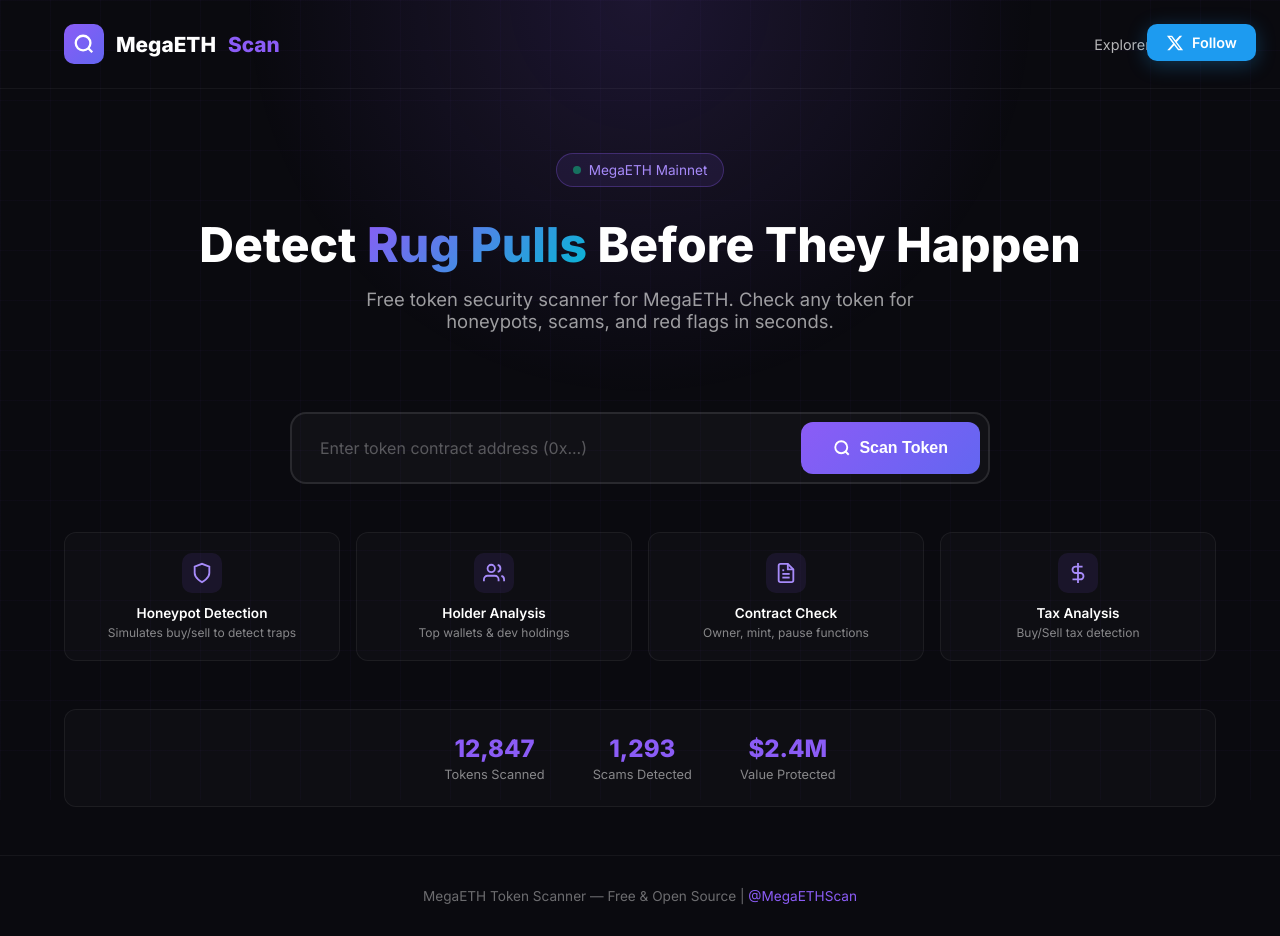
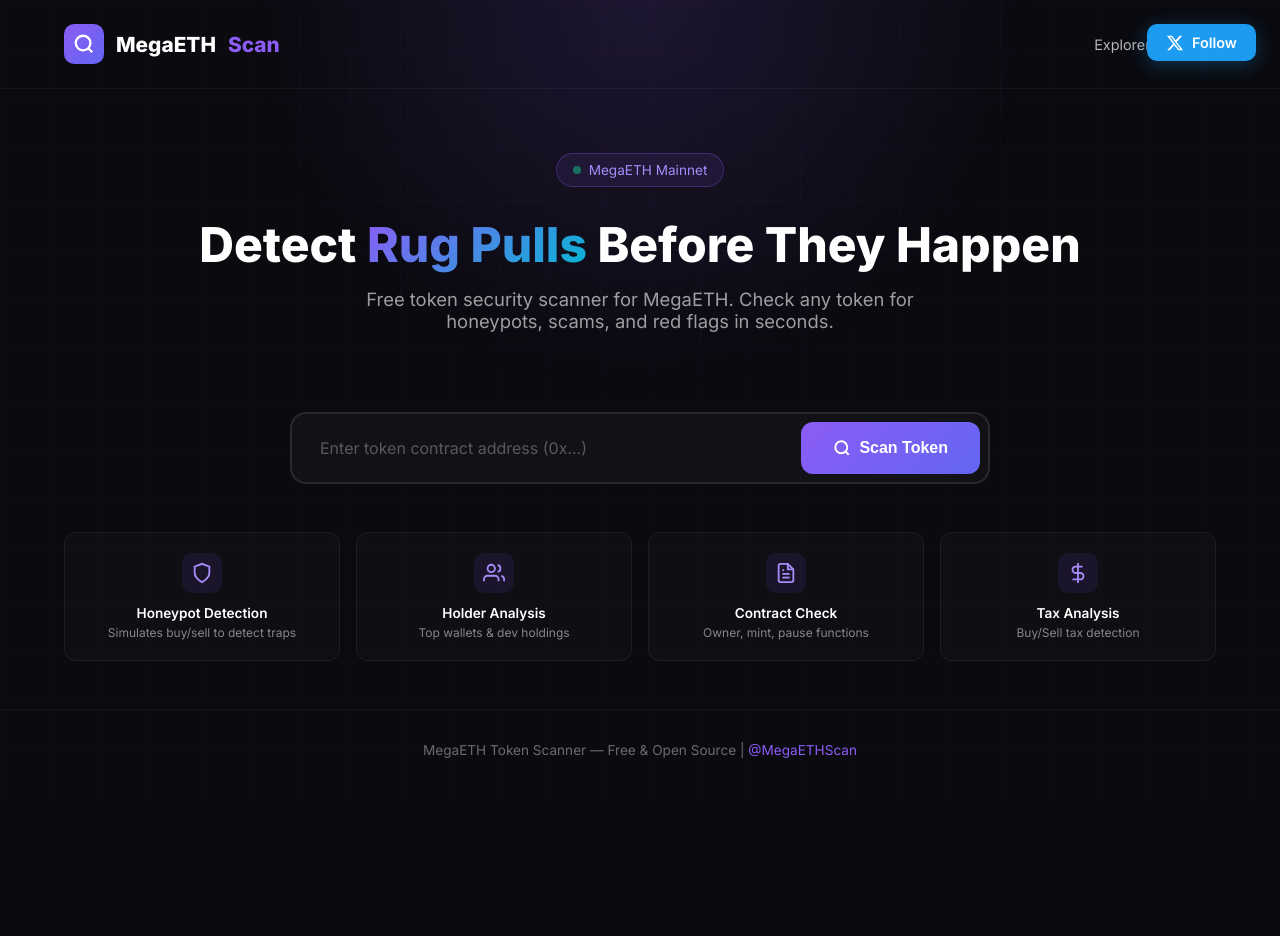
Before and after one commit to devWhaleSignal/megaeth-alpha-suite, a FastAPI app: page / in a window 1280 px wide. After the commit the page ends 759 px from the top, so only its background shows below. Run offline with FastAPI, Linux system fonts and the light colour scheme.

Commit message:
Remove fake stats section
Co-Authored-By: Warp <agent@warp.dev>

```diff
--- a/web/templates/scanner.html
+++ b/web/templates/scanner.html
@@ -661,20 +661,6 @@
             </div>
         </section>
 
-        <section class="stats-bar">
-            <div class="stat-item">
-                <div class="value" id="total-scans">12,847</div>
-                <div class="label">Tokens Scanned</div>
-            </div>
-            <div class="stat-item">
-                <div class="value" id="scams-detected">1,293</div>
-                <div class="label">Scams Detected</div>
-            </div>
-            <div class="stat-item">
-                <div class="value" id="saved-value">$2.4M</div>
-                <div class="label">Value Protected</div>
-            </div>
-        </section>
 
         <div id="loading">
             <div class="spinner"></div>
```
